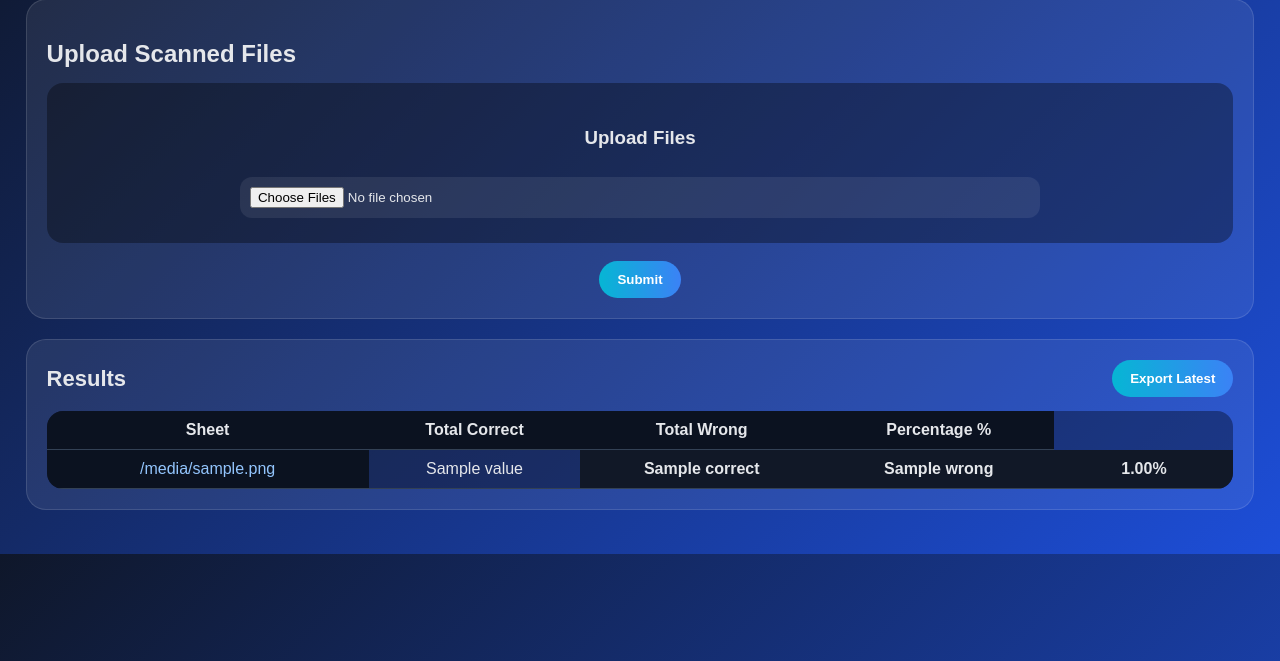
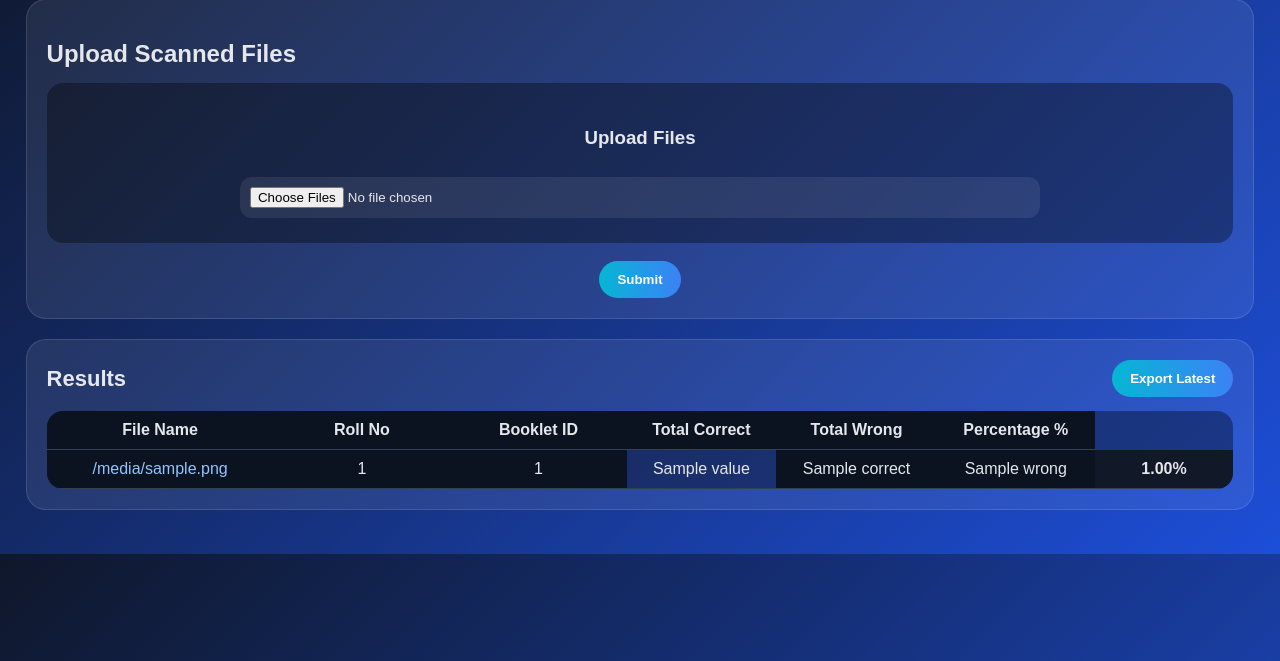
Before and after one commit to roshan-sk/omr-scanner, a Flask app: template templates/index.html in a window 1280 px wide. Shown: the part 139-800 px from the top of the page. Run offline with Flask 3, Linux system fonts and the light colour scheme; the template is opened without the code that fills it: most values are stand-ins (such as "Sample title", 1, 10 or a date in 2020).

Commit message:
Updated OMR booklet detection

```diff
--- a/app.py
+++ b/app.py
@@ -20,7 +20,13 @@ from omr_detect import (
     crop_answer_area,
     crop_rollno_area,
     split_rollno_columns,
-    detect_rows_in_roll_column
+    detect_rows_in_roll_column,
+    crop_booklet_area,
+    split_booklet_columns,
+    detect_booklet_digit,
+    crop_lang_code1,
+    crop_lang_code2,
+    process_lang_code
 )
 
 from models import db, OMRSheet, OMRAnswer, AnswerKey
@@ -78,6 +84,15 @@ def index():
                 roll_area = crop_rollno_area(warped_full)
                 roll_columns = split_rollno_columns(roll_area, num_digits=8)
 
+                booklet_area = crop_booklet_area(warped_full)
+                booklet_columns = split_booklet_columns(booklet_area, num_digits=7)
+
+                lang1_img = crop_lang_code1(warped_full)
+                lang2_img = crop_lang_code2(warped_full)
+
+                lang_code_1 = process_lang_code(lang1_img)
+                lang_code_2 = process_lang_code(lang2_img)
+
                 roll_number = []
 
                 for i, col in enumerate(roll_columns):
@@ -91,6 +106,24 @@ def index():
                         roll_number.append(str(digit))
 
                 roll_number_str = "".join(roll_number)
+
+                booklet_number = []
+
+                for col in booklet_columns:
+                    digit = detect_booklet_digit(col)
+
+                    if digit == -1:
+                        booklet_number.append("X")
+                    elif digit == -2:
+                        booklet_number.append("M")
+                    else:
+                        booklet_number.append(str(digit))
+
+                booklet_number_str = "".join(booklet_number)
+
+                valid_langs = ["M", "N", "O", "P"]
+                lang_code_1 = lang_code_1 if lang_code_1 in valid_langs else None
+                lang_code_2 = lang_code_2 if lang_code_2 in valid_langs else None
 
                 name, ext = os.path.splitext(original_name)
 
@@ -163,6 +196,9 @@ def index():
 
                 sheet.original_file_name = original_name
                 sheet.roll_number = roll_number_str
+                sheet.booklet_number = booklet_number_str
+                sheet.language_code_1 = lang_code_1
+                sheet.language_code_2 = lang_code_2
                 sheet.total_questions = len(final_answers)
                 sheet.correct_answers = correct_answers
                 sheet.wrong_answers = wrong_answers
@@ -173,7 +209,9 @@ def index():
                     "answers": final_answers,
                     "correct": correct_answers,
                     "wrong": wrong_answers,
-                    "percentage": round(percentage, 2)
+                    "percentage": round(percentage, 2),
+                    "roll_number": roll_number_str,
+                    "booklet_number": booklet_number_str,
                 }
                 latest_sheet_ids.append(sheet.id)
 
@@ -247,6 +285,31 @@ def export_latest_excel():
         mimetype="application/vnd.openxmlformats-officedocument.spreadsheetml.sheet"
     )
 
+@app.route("/api/answer_key", methods=["POST"])
+def api_answer_key():
+    data = request.get_json()
+
+    if not data:
+        return {"error": "Invalid JSON"}, 400
+
+    # Clear existing keys
+    AnswerKey.query.delete()
+
+    for q_no, ans in data.items():
+        db.session.add(
+            AnswerKey(
+                question_no=q_no.upper(),
+                correct_option=ans.upper()
+            )
+        )
+
+    db.session.commit()
+
+    return {
+        "message": "Answer key saved successfully",
+        "total": len(data)
+    }, 200
+
 if __name__ == "__main__":
     with app.app_context():
         db.create_all()
--- a/models.py
+++ b/models.py
@@ -13,8 +13,11 @@ class OMRSheet(db.Model):
 
     roll_number = db.Column(db.String(50))
 
+    booklet_number = db.Column(db.String(20))
+    language_code_1 = db.Column(db.String(10))
+    language_code_2 = db.Column(db.String(10))
+
     total_questions = db.Column(db.Integer, default=0)
-
     correct_answers = db.Column(db.Integer, default=0)
     wrong_answers = db.Column(db.Integer, default=0)
 
--- a/templates/index.html
+++ b/templates/index.html
@@ -129,8 +129,23 @@
             min-width: 180px;
         }
 
-        .sticky-right-1 {
+        .sticky-left-2 {
             position: sticky;
+            left: 210px;
+            background: #0b1220;
+            z-index: 6;
+            min-width: 140px;
+        }
+
+        .sticky-left-3 {
+            position: sticky;
+            left: 320px;
+            background: #0b1220;
+            z-index: 6;
+            min-width: 140px;
+        }
+
+        .right-3 {
             right: 0;
             top: 0;
             background: #0b1220;
@@ -138,8 +153,7 @@
             min-width: 100px;
         }
 
-        .sticky-right-2 {
-            position: sticky;
+        .right-2 {
             right: 110px;
             top: 0;
             background: #0b1220;
@@ -147,9 +161,9 @@
             min-width: 125px;
         }
 
-        .sticky-right-3 {
+        .sticky-right-1 {
             position: sticky;
-            right: 225px;
+            right: 0;
             top: 0;
             background: #0b1220;
             z-index: 6;
@@ -159,8 +173,8 @@
 
         .sticky-left,
         .sticky-right-1,
-        .sticky-right-2,
-        .sticky-right-3 {
+        .sticky-left-2,
+        .sticky-left-3 {
             z-index: 1;
         }
 
@@ -334,8 +348,9 @@
                 <table>
                     <thead>
                         <tr>
-                            <th class="sticky-left">Sheet</th>
-
+                            <th class="sticky-left">File Name</th>
+                            <th class="sticky-left-2">Roll No</th>
+                            <th class="sticky-left-3">Booklet ID</th>
                             {% set first_item = results.values()|list|first %}
                             {% set total = first_item.answers|length %}
                             {% for i in range(total) %}
@@ -344,8 +359,8 @@
                             </th>
                             {% endfor %}
 
-                            <th class="sticky-right-3">Total Correct</th>
-                            <th class="sticky-right-2">Total Wrong</th>
+                            <th class="right-3">Total Correct</th>
+                            <th class="right-2">Total Wrong</th>
                             <th class="sticky-right-1">Percentage %</th>
 
                         </tr>
@@ -361,6 +376,14 @@
                                     file }}</a>
                             </td>
 
+                            <td class="sticky-left-2">
+                                {{ file_data.roll_number }}
+                            </td>
+
+                            <td class="sticky-left-3">
+                                {{ file_data.booklet_number }}
+                            </td>
+
                             {% for ans in answers %}
                             <td>
                                 <span class="{% if ans.is_correct %}correct-text{% endif %}">
@@ -369,11 +392,11 @@
                             </td>
                             {% endfor %}
 
-                            <td class="score sticky-right-3">
+                            <td class="right-3">
                                 {{ file_data.correct }}
                             </td>
 
-                            <td class="score sticky-right-2">
+                            <td class="right-2">
                                 {{ file_data.wrong }}
                             </td>
 
```
Also changed, not shown: omr_detect.py (+128 -0 lines), instance/omr.db (deleted), uploads/87000750_omr_sheet_2.jpg, uploads/87000751_omr_sheet_3.jpg, uploads/87000752_omr_sheet_4.jpg, uploads/87000753_omr_sheet_5.jpg, uploads/87000757_omr_sheet_1.jpg.
